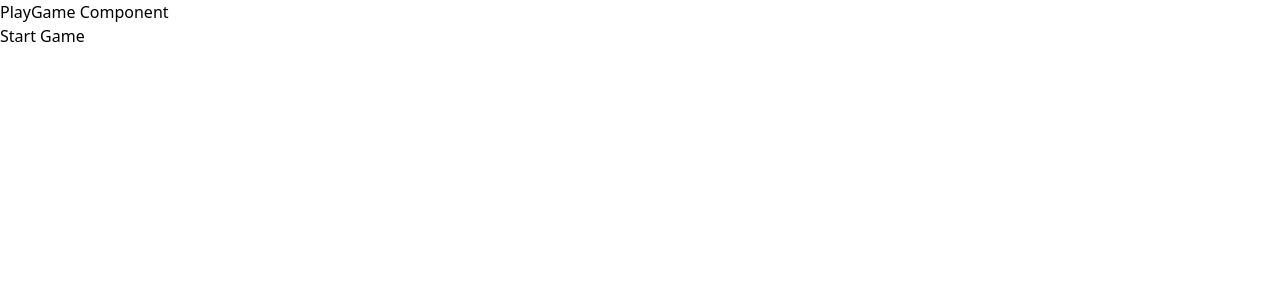
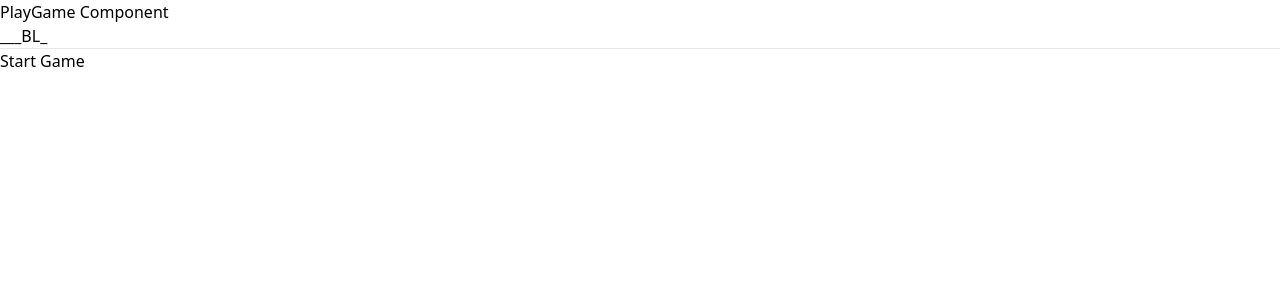
Before and after one commit to brijeshpatolia/hangman, a React (Vite) app: page /play in a window 1280 px wide. Shown: the top 300 px of the page. Built offline with nearby package versions, Linux system fonts and the light colour scheme.

Commit message:
masking characters

```diff
--- /dev/null
+++ b/src/components/MaskedText/MaskedText.jsx
@@ -0,0 +1,18 @@
+import { getAllCharacters } from "./MaskedTextUtility";
+
+function MaskedText ({text,usedLetters}){
+
+    return(
+        <>
+            {getAllCharacters(text, usedLetters).split(' ').map((char, index) => (
+                <span key={index} className="inline-block mx-1">{char}</span>
+            ))}
+        </>
+    );
+
+
+}
+
+
+
+export default MaskedText;
--- /dev/null
+++ b/src/components/MaskedText/MaskedTextUtility.jsx
@@ -0,0 +1,6 @@
+export function getAllCharacters(word, usedLetters) {
+    usedLetters = usedLetters.map(letter => letter.toUpperCase());
+    const guessedLetters = new Set(usedLetters);
+    const characters = word.toUpperCase().split('').map((char) => (guessedLetters.has(char) ? char : '_'));
+    return characters.join(' ');
+}
--- a/src/pages/PlayGame/PlayGame.jsx
+++ b/src/pages/PlayGame/PlayGame.jsx
@@ -1,12 +1,14 @@
 import { Link } from "react-router-dom";
+import MaskedText from "../../components/MaskedText/MaskedText";
 
 function PlayGame(){
     return (
         <>
-        <div>
+        <h1>
             PlayGame Component
-        </div>
-
+        </h1>
+        <MaskedText text={"humble"} usedLetters={['b','l']}/>
+        <hr />
         <Link to="/start"> Start Game </Link>
         </>
     );
```
Also changed, not shown: 1 other file (tests, documents, lock files or other folders).
